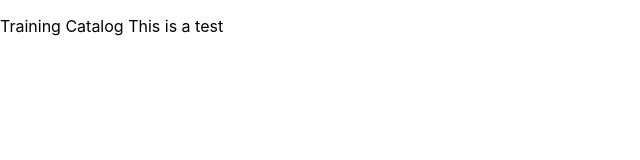
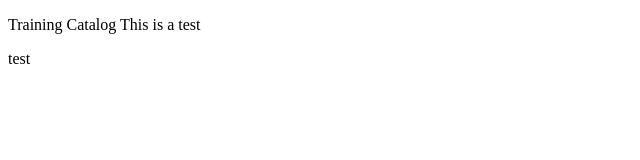
Before and after one commit to tred237/my-app-frontend, a React (Create React App) app: page / in a window 1280 px wide. Shown: the top 160 px of the page, without its empty margins (0-640 px from the left). Built offline with nearby package versions, Linux system fonts and the light colour scheme; no server answers.

Commit message:
clean up console errors and test api routes

```diff
--- a/public/index.html
+++ b/public/index.html
@@ -2,42 +2,10 @@
 <html lang="en">
   <head>
     <meta charset="utf-8" />
-    <link rel="icon" href="%PUBLIC_URL%/favicon.ico" />
-    <meta name="viewport" content="width=device-width, initial-scale=1" />
-    <meta name="theme-color" content="#000000" />
-    <meta
-      name="description"
-      content="Web site created using create-react-app"
-    />
-    <link rel="apple-touch-icon" href="%PUBLIC_URL%/logo192.png" />
-    <!--
-      manifest.json provides metadata used when your web app is installed on a
-      user's mobile device or desktop. See https://developers.google.com/web/fundamentals/web-app-manifest/
-    -->
-    <link rel="manifest" href="%PUBLIC_URL%/manifest.json" />
-    <!--
-      Notice the use of %PUBLIC_URL% in the tags above.
-      It will be replaced with the URL of the `public` folder during the build.
-      Only files inside the `public` folder can be referenced from the HTML.
-
-      Unlike "/favicon.ico" or "favicon.ico", "%PUBLIC_URL%/favicon.ico" will
-      work correctly both with client-side routing and a non-root public URL.
-      Learn how to configure a non-root public URL by running `npm run build`.
-    -->
-    <title>React App</title>
+    <title>Trainer Catalog</title>
   </head>
   <body>
     <noscript>You need to enable JavaScript to run this app.</noscript>
     <div id="root"></div>
-    <!--
-      This HTML file is a template.
-      If you open it directly in the browser, you will see an empty page.
-
-      You can add webfonts, meta tags, or analytics to this file.
-      The build step will place the bundled scripts into the <body> tag.
-
-      To begin the development, run `npm start` or `yarn start`.
-      To create a production bundle, use `npm run build` or `yarn build`.
-    -->
   </body>
 </html>
--- a/src/components/App.js
+++ b/src/components/App.js
@@ -1,11 +1,22 @@
+import {useState, useEffect} from 'react'
+
 function App() {
+  const {clients, setClients} = useState([])
+
+  useEffect(() => {
+    fetch('http://localhost:9292/clients')
+    .then((res) => res.json())
+    .then(data => console.log(data))
+  },[])
+
   return (
-    <div className="App">
-      <header className="App-header">
+    <div>
+      <header>
         <p>
           Training Catalog This is a test
         </p>
       </header>
+        <p>test</p>
     </div>
   );
 }
--- a/src/index.css
+++ b/src/index.css
@@ -1,13 +1,3 @@
 body {
-  margin: 0;
-  font-family: -apple-system, BlinkMacSystemFont, 'Segoe UI', 'Roboto', 'Oxygen',
-    'Ubuntu', 'Cantarell', 'Fira Sans', 'Droid Sans', 'Helvetica Neue',
-    sans-serif;
-  -webkit-font-smoothing: antialiased;
-  -moz-osx-font-smoothing: grayscale;
+  color: #000;
 }
-
-code {
-  font-family: source-code-pro, Menlo, Monaco, Consolas, 'Courier New',
-    monospace;
-}
```
